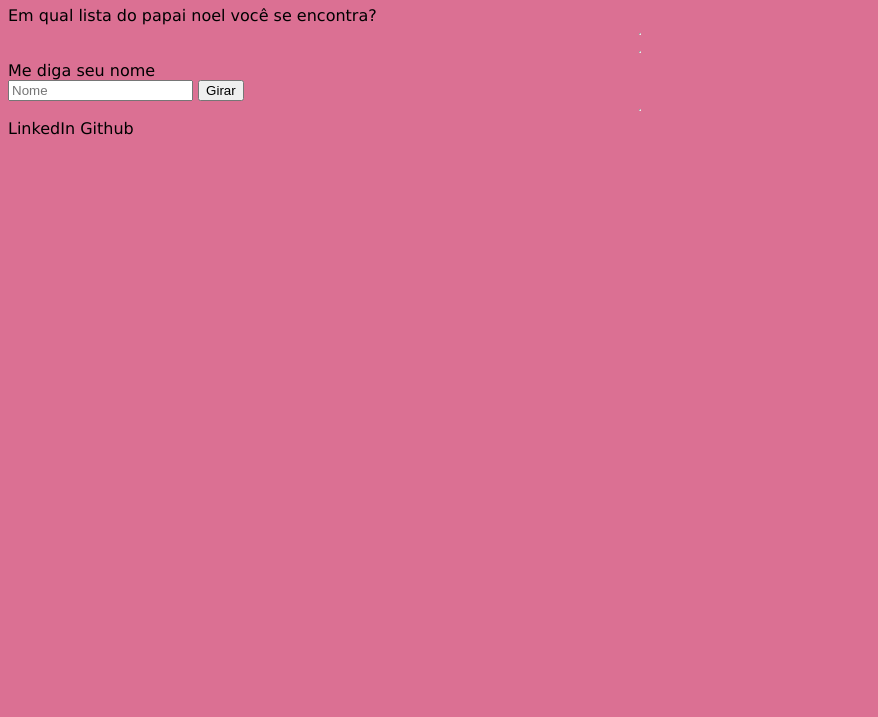
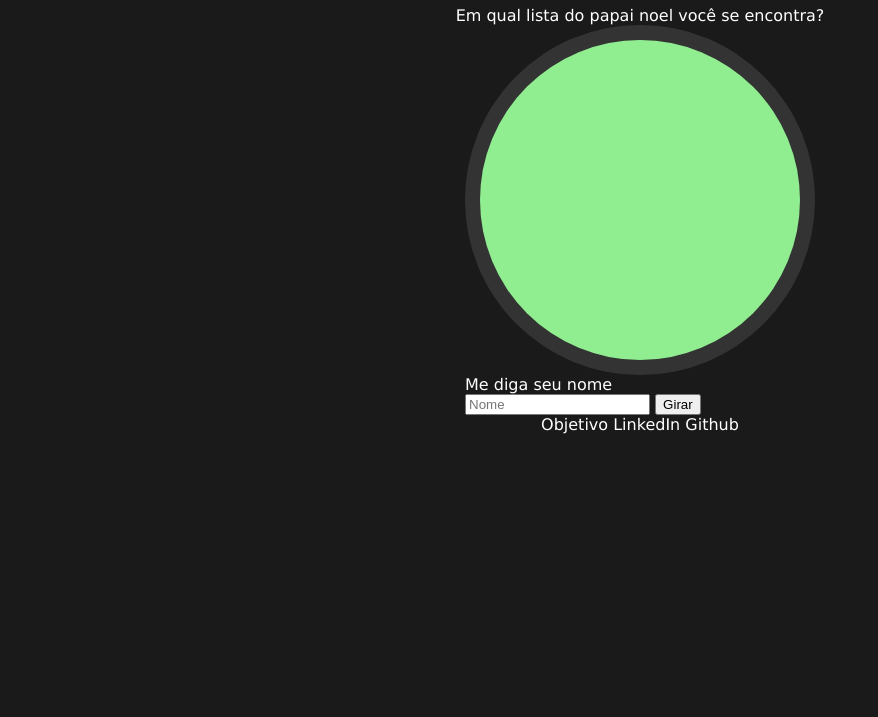
Before and after one commit to NARizzardi/roletinha, a plain HTML site: page index.html in a window 1280 px wide. Shown: the part 83-800 px from the top of the page, without its empty margins (0-878 px from the left). Drawn offline with Linux system fonts and the light colour scheme.

Commit message:
next steps
Signed-off-by: Nico <rizzanic2000@gmail.com>

```diff
--- a/index.html
+++ b/index.html
@@ -6,34 +6,37 @@
   <link rel="stylesheet" href="style.css">
 </head>
 <body>
-  <div>
-
+  <header class="header">
     <h1> Feliz natal!</h1>
     <span> Em qual lista do papai noel você se encontra?</span>
-  </div>
-    <hr>
-    <div>
+  </header>
 
-      <div id="wheel"></div>
+  <main class="body">
+    <section class="wheel-section">
 
-    </div>
-<hr>
-    <div>
+      <section class="wheel-outer">
+        <div id="wheel" class="wheel"></div>
+        <div id="marker" class="marker"></div>
+      </section>
+
+    </section>
+    <section class="">
 
       <span>Me diga seu nome</span>
       <br>
       <input type="text" name="name" id="" placeholder="Nome">
       <button type="button" id="submit" onclick="">Girar</button>
-    </div>
+    </section>
 
-    <div>
+    <section class="result">
       <span id="resultado"></span>
-    </div>
-<hr>
-    <footer>
-      <a target="_blank" href="https://www.linkedin.com/in/nicolas-rizzardi-9140971a4/">LinkedIn</a>
-      <a target="_blank" href="https://github.com/narizzardi">Github</a>
-    </footer>
+    </section>
+  </main>
+  <footer>
+    <a target="_blank" href="./a.html">Objetivo</a>
+    <a target="_blank" href="https://www.linkedin.com/in/nicolas-rizzardi-9140971a4/">LinkedIn</a>
+    <a target="_blank" href="https://github.com/narizzardi">Github</a>
+  </footer>
   <script src="script.js"></script>
 </body>
 </html>
--- a/style.css
+++ b/style.css
@@ -1,10 +1,38 @@
 body {
-  background-color: palevioletred;
+  background-color: #1a1a1a;
+  color: white;
   font-family: Verdana, Geneva, Tahoma, sans-serif;
   display: flex;
   flex-direction: column;
   justify-content: center ;
+  align-items: center;
+  /*height: 100vh;
+  /*margin: 0;*/
 }
+
+.wheel-outer {
+  position: relative;
+  padding: 15px;
+  background-color: #333;
+  border-radius: 50%;
+  box-shadow: 0, 10px, 40px rgba(0,0,0,0.6);
+}
+
+.marker {
+  position: absolute;
+  top: -10px;
+  left: 50%;
+}
+
+.wheel {
+  width: 320px;
+  height: 320px;
+
+  background-color: lightgreen;
+  border-radius: 50%;
+}
+
+
 
 button:hover {
   cursor: pointer;
@@ -12,7 +40,7 @@ button:hover {
 
 a:link{
   text-decoration: none;
-  color: black;
+  color: white;
 }
  a:visited {
   text-decoration: none;
@@ -24,5 +52,5 @@ a:link{
 }
  a:active{
   text-decoration: none;
-  color: black;
+  color: white;
 }
```
Also changed, not shown: a.html (+4 -4 lines).
